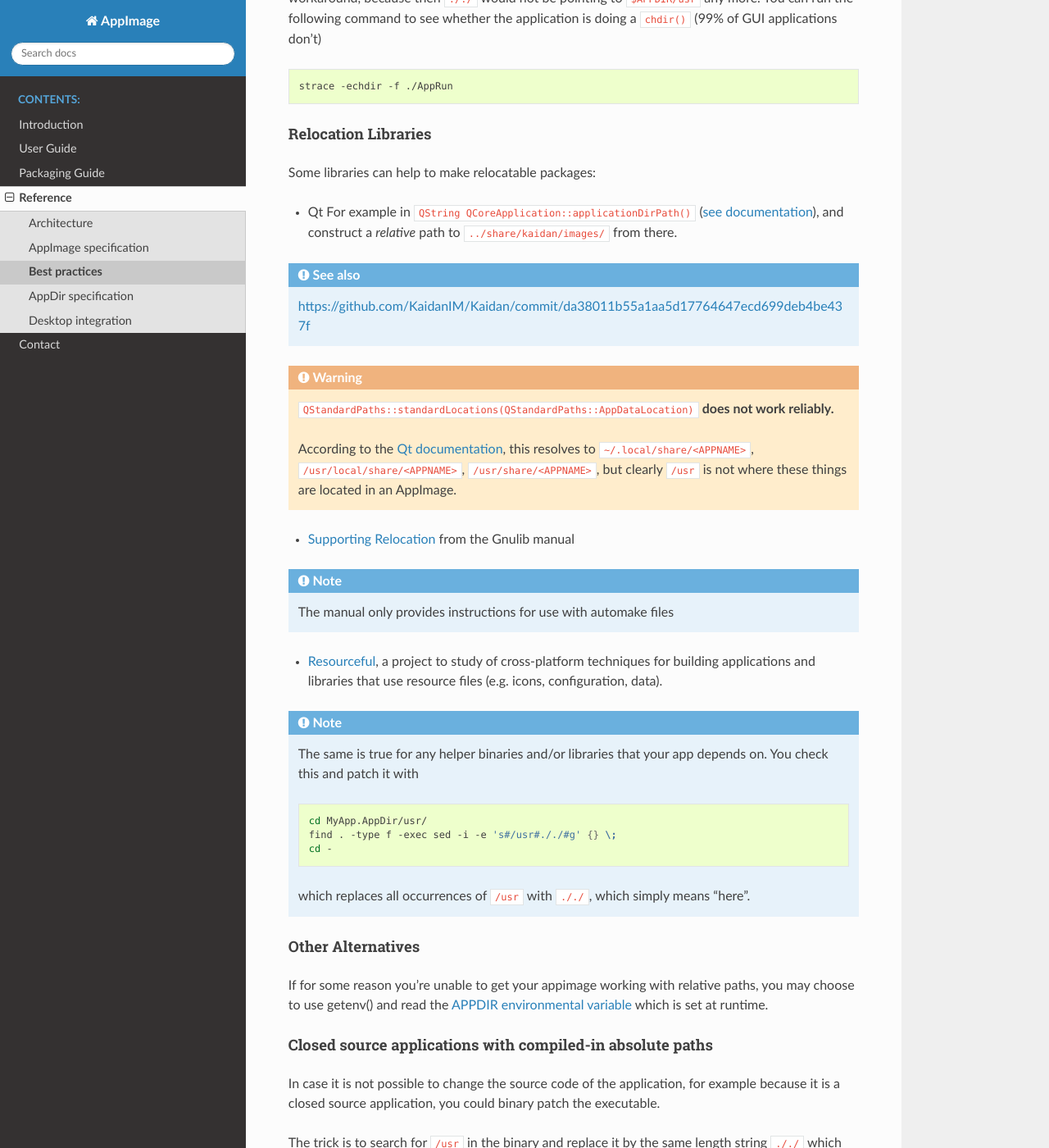
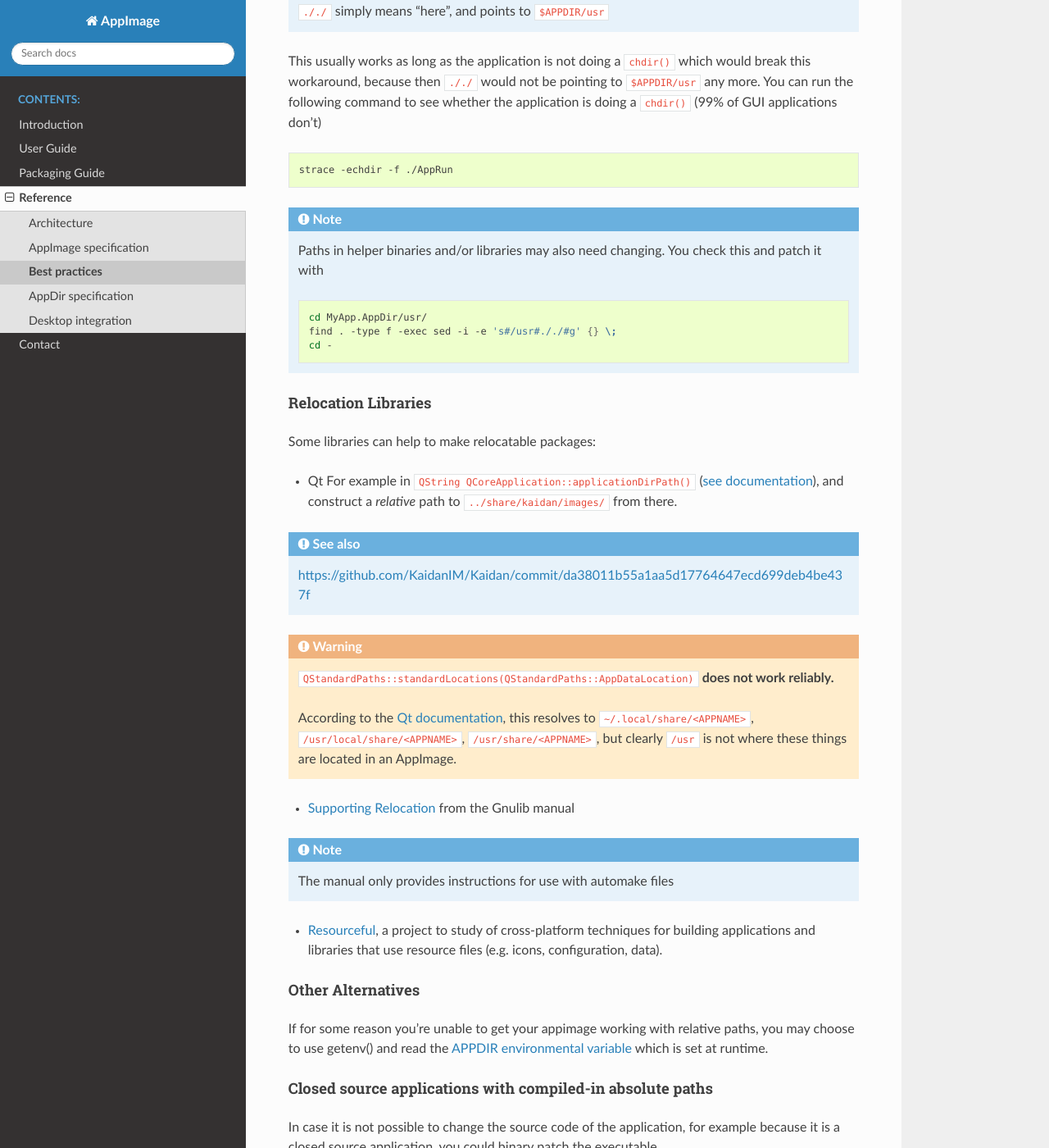
Before and after one commit to AppImage/docs.appimage.org, a Sphinx documentation site: the page built from source/reference/best-practices.rst, in a window 1280 px wide and 1400 px high, scrolled down 1748 px. Shown: the whole window at 82% size. Built offline with Sphinx 7.4.7 and the Read the Docs theme 2.0.0, drawn with Linux system fonts in a browser that asks for light colours.

Commit message:
merge sections related to replacing '/usr' with '././'

```diff
--- a/source/reference/best-practices.rst
+++ b/source/reference/best-practices.rst
@@ -68,11 +68,24 @@
 
     sed -i -e 's#/usr#././#g' MyApp.AppDir/usr/bin/myapp
 
+.. note::
+	:code:`././` simply means "here", and points to :code:`$APPDIR/usr`
+
 This usually works as long as the application is not doing a :code:`chdir()` which would break this workaround, because then :code:`././` would not be pointing to :code:`$APPDIR/usr` any more. You can run the following command to see whether the application is doing a :code:`chdir()` (99% of GUI applications don't)
 
 .. code-block:: shell
 
 	strace -echdir -f ./AppRun
+
+.. note::
+	Paths in helper binaries and/or libraries may also need changing. You check this and patch it with
+
+	.. code-block:: shell
+
+		cd MyApp.AppDir/usr/
+		find . -type f -exec sed -i -e 's#/usr#././#g' {} \;
+		cd -
+
 
 .. _ref-relocation-libraries:
 
@@ -111,18 +124,6 @@
   building applications and libraries that use resource files (e.g.
   icons, configuration, data).
 
-
-
-.. note::
-	The same is true for any helper binaries and/or libraries that your app depends on. You check this and patch it with
-
-	.. code-block:: shell
-
-		cd MyApp.AppDir/usr/
-		find . -type f -exec sed -i -e 's#/usr#././#g' {} \;
-		cd -
-
-	which replaces all occurrences of :code:`/usr` with :code:`././`, which simply means "here".
 
 Other Alternatives
 ^^^^^^^^^^^^^^^^^^^^^^^^
```
